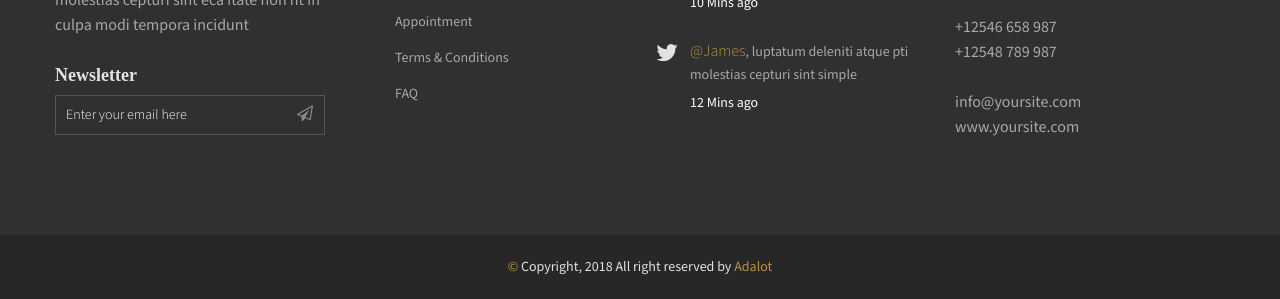
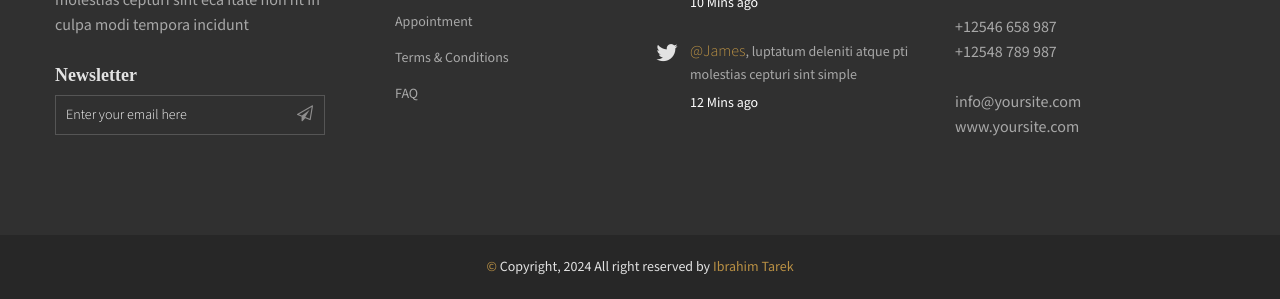
Before and after one commit to IbrahimElmasry/Elwakeel-LawFirm, a plain HTML site: page about.html in a window 1280 px wide. Shown: the part 4267-4566 px from the top of the page. Drawn offline with Linux system fonts and the light colour scheme; files whose address does not match are found by name.

Commit message:
Adding Dev CopyRights

```diff
--- a/about.html
+++ b/about.html
@@ -639,7 +639,7 @@
 		        <!--Footer Bottom Area Start-->
 		        <div class="footer-bottom-area pt-20 pb-20">
 		            <div class="container text-center">
-		               <p><span>&copy;</span> Copyright, 2018 All right reserved by <a href="#">Adalot</a></p>
+		               <p><span>&copy;</span> Copyright, 2024 All right reserved by <a href="https://ibrahimelmasry.github.io/">Ibrahim Tarek</a></p>
 		            </div>
 		        </div>
 		        <!--Footer Bottom Area End-->
```
Also changed, not shown: appointment.html (+1 -1 lines), blog-left-sidebar.html (+1 -1 lines), blog-right-sidebar.html (+1 -1 lines), blog.html (+1 -1 lines), contact.html (+1 -1 lines), history.html (+1 -1 lines), index.html (+1 -1 lines), pricing-plan.html (+1 -1 lines), service.html (+1 -1 lines), single-blog.html (+1 -1 lines), single-service.html (+1 -1 lines), testimonials.html (+1 -1 lines).
